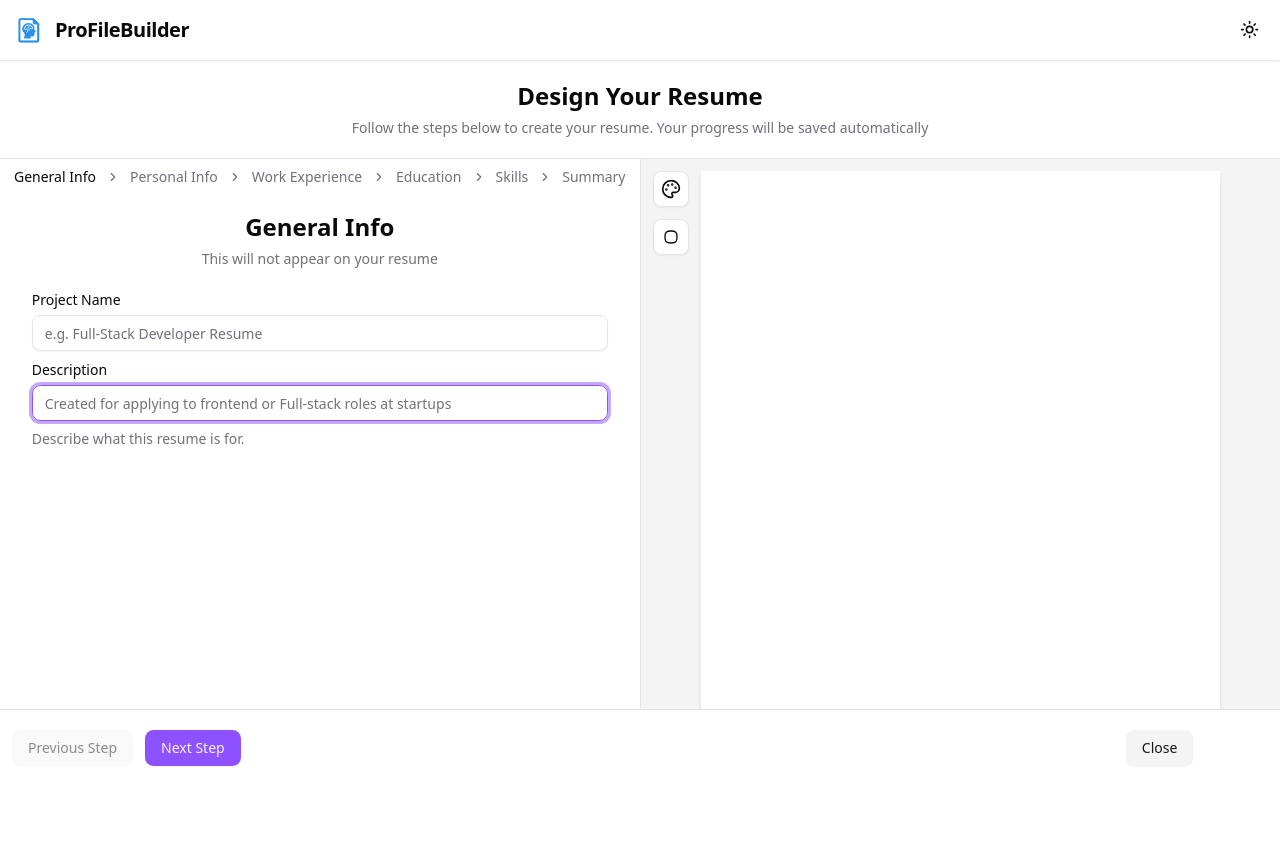
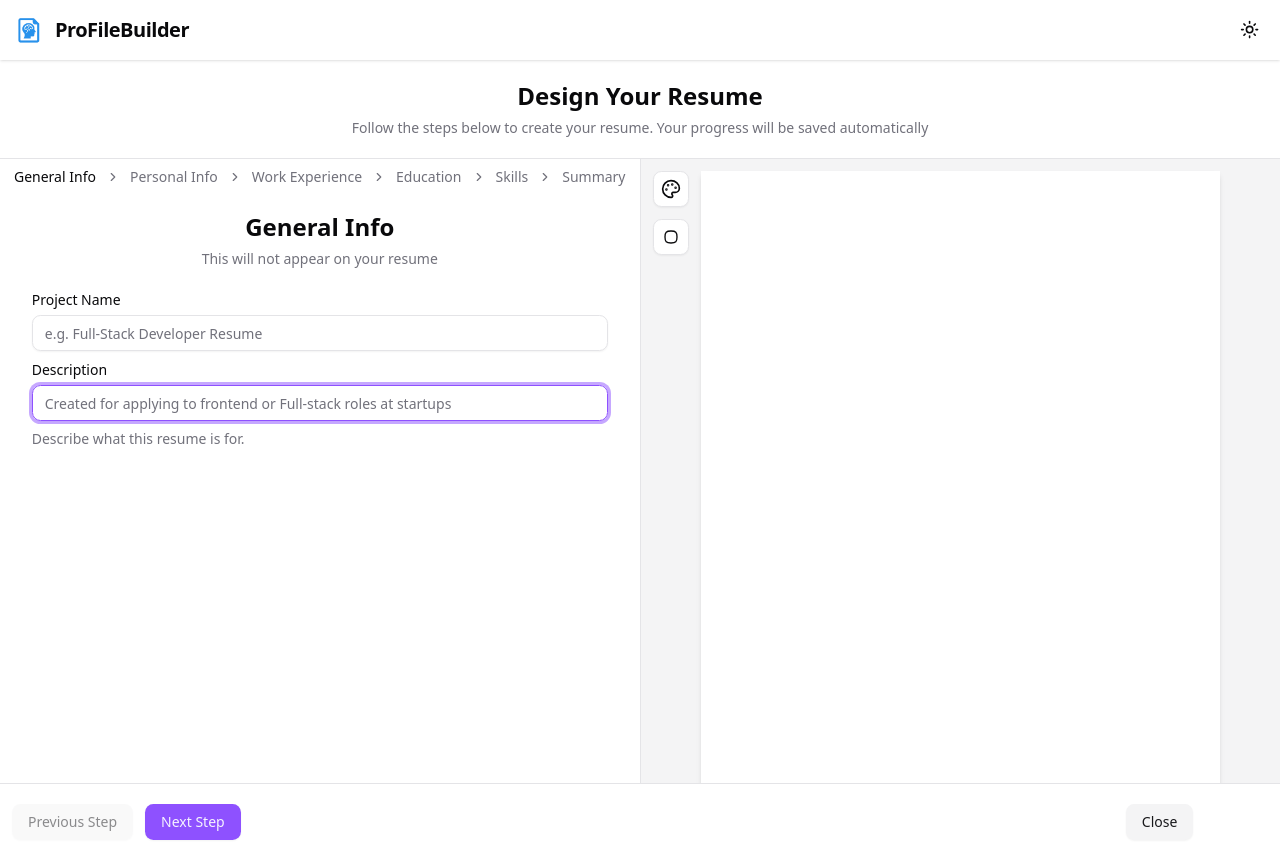
Before and after one commit to MITHILESH143/ai_resume_build, a Next.js app: page /editor in a window 1280 px wide. Before the commit the page ends 800 px from the top, so only its background shows below. Built offline with nearby package versions, Linux system fonts and the light colour scheme.

Commit message:
UPDATE:updated a ui specified a particular height to make overflow layout works

```diff
--- a/src/app/(main)/editor/ResumeEditior.tsx
+++ b/src/app/(main)/editor/ResumeEditior.tsx
@@ -6,11 +6,12 @@ import Footer from "./Footer";
 import { useState } from "react";
 import { ResumeValues } from "@/lib/validation";
 import ResumePreviewSections from "./ResumePreviewSections";
+import { cn } from "@/lib/utils";
 
 const ResumeEditior = () => {
   const searchParams = useSearchParams();
   const currentStep = searchParams.get("step") || steps[0].key;
-
+  const [showPreview, setShowPreview] = useState(false);
   const [resumeData, setResumeData] = useState<ResumeValues>({});
 
   function setStep(key: string) {
@@ -24,24 +25,25 @@ const ResumeEditior = () => {
   )?.component;
 
   return (
-    <div className="flex grow flex-col">
-      <header className="space-y-1.5 border-b px-3 py-5 text-center">
+    <div className="flex h-screen flex-col">
+      <header className="space-y-1.5 border-b px-3 py-5 text-center flex-shrink-0">
         <h1 className="text-2xl font-bold">Design Your Resume</h1>
         <p className="text-muted-foreground text-sm">
           Follow the steps below to create your resume. Your progress will be
           saved automatically
         </p>
       </header>
-
-      <main className="flex min-h-[450px] flex-1">
-        <div className="flex w-full max-h-[550px]">
-          <div className="w-full md:w-1/2 flex flex-col">
-            {/* Fixed Breadcrumbs Section */}
-            <div className="flex-shrink-0  bg-background sticky top-0 ">
+      <main className="flex flex-1 overflow-hidden">
+        <div className="flex w-full h-full">
+          <div
+            className={cn(
+              "flex w-full flex-col md:w-1/2 h-full",
+              showPreview && "hidden",
+            )}
+          >
+            <div className="bg-background flex-shrink-0 z-10">
               <BreadCrumbs currentStep={currentStep} setCurrentStep={setStep} />
             </div>
-
-            {/* Scrollable Form Content */}
             <div className="flex-1 overflow-y-auto p-4">
               {FormComponent && (
                 <FormComponent
@@ -51,17 +53,20 @@ const ResumeEditior = () => {
               )}
             </div>
           </div>
-
           <div className="grow md:border-r" />
-
           <ResumePreviewSections
             resumeData={resumeData}
             setResumeData={setResumeData}
+            className={cn(showPreview && "flex")}
           />
         </div>
       </main>
-
-      <Footer currentStep={currentStep} setCurrentSteps={setStep} />
+      <Footer
+        currentStep={currentStep}
+        setCurrentSteps={setStep}
+        setShowPreview={setShowPreview}
+        showPreview={showPreview}
+      />
     </div>
   );
 };
```
